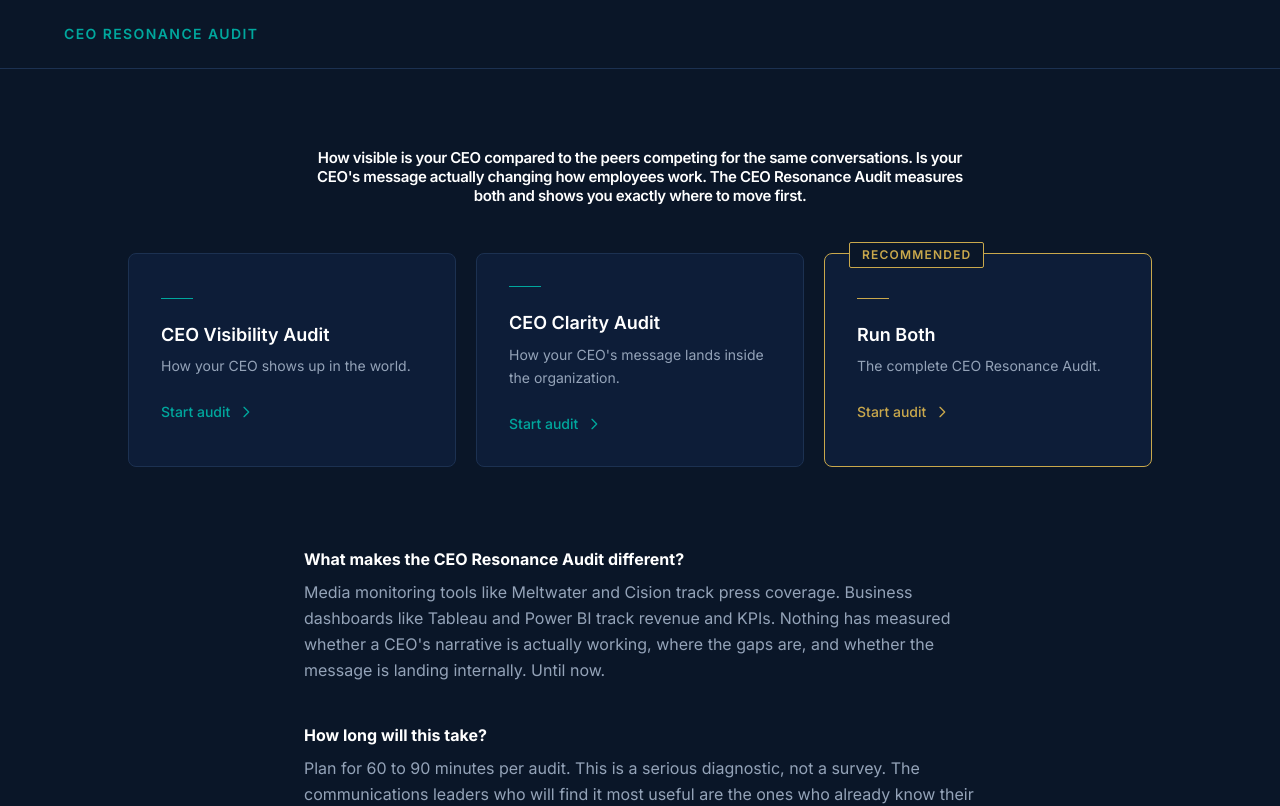
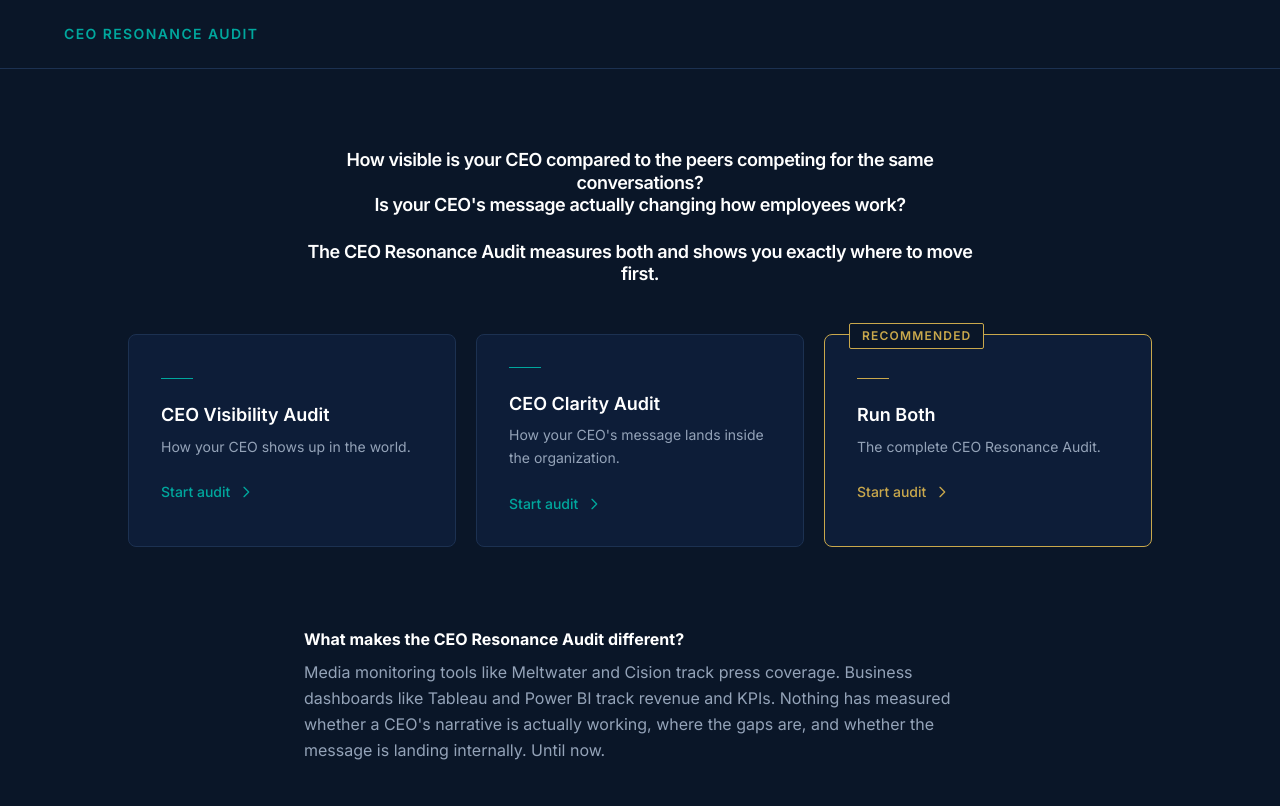
Before and after one commit to douglass-hatcher/ceo-resonance-audit, a React (Vite) app: page / in a window 1280 px wide. Shown: the top 806 px of the page. Built offline with nearby package versions, Linux system fonts and the light colour scheme.

Commit message:
Update landing page copy final version

```diff
--- a/src/components/LandingPage.jsx
+++ b/src/components/LandingPage.jsx
@@ -13,8 +13,10 @@ export default function LandingPage({ onSelect }) {
       {/* Main content */}
       <main className="flex-1 flex flex-col items-center px-6 py-20">
         <div className="max-w-2xl w-full text-center mb-6">
-          <h1 className="font-semibold text-white leading-tight tracking-tight mb-6" style={{ fontSize: '15px' }}>
-            How visible is your CEO compared to the peers competing for the same conversations. Is your CEO's message actually changing how employees work. The CEO Resonance Audit measures both and shows you exactly where to move first.
+          <h1 className="font-semibold text-white leading-tight tracking-tight mb-6" style={{ fontSize: '18px' }}>
+            <span className="block">How visible is your CEO compared to the peers competing for the same conversations?</span>
+            <span className="block">Is your CEO's message actually changing how employees work?</span>
+            <span className="block" style={{ marginTop: '24px' }}>The CEO Resonance Audit measures both and shows you exactly where to move first.</span>
           </h1>
         </div>
 
```
